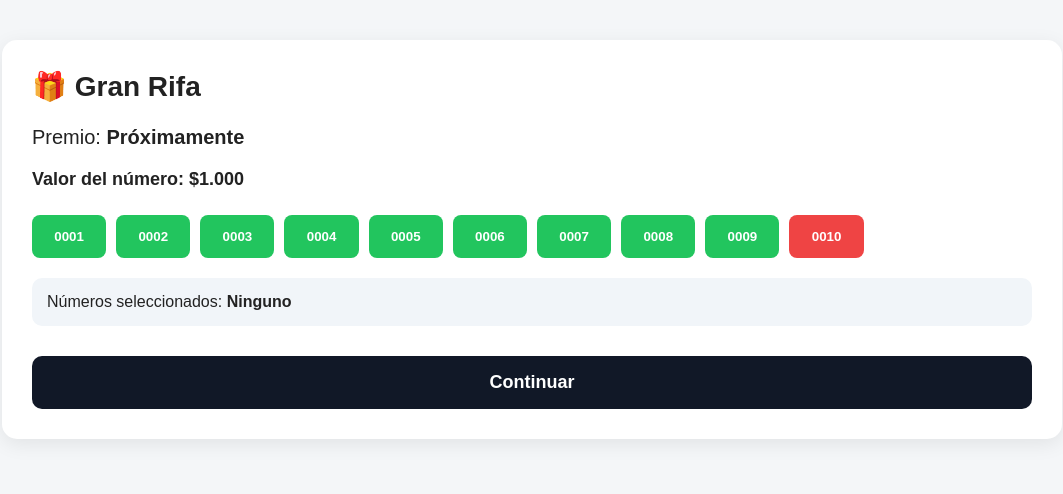
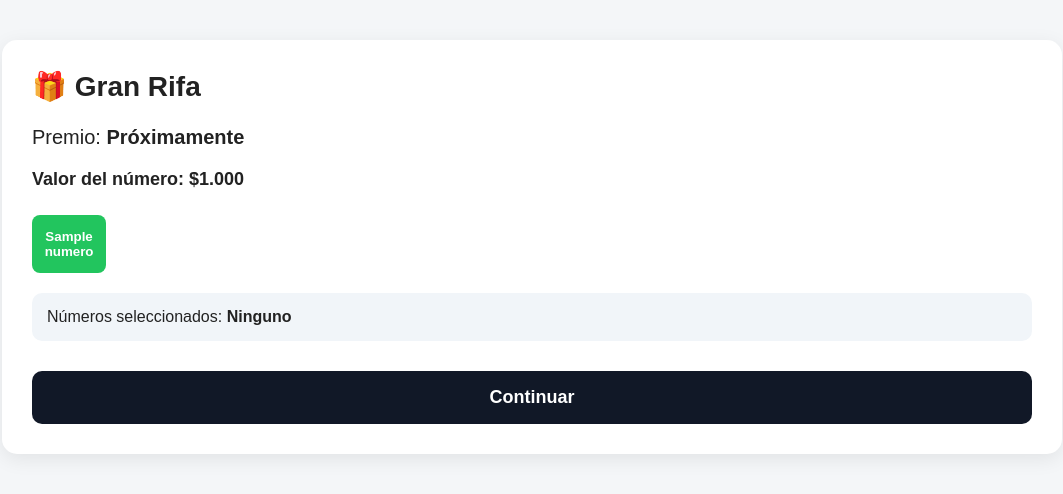
Before and after one commit to zelriicks-web/rifa, a Flask app: template templates/index.html in a window 1280 px wide. Shown: the part 114-608 px from the top of the page, without its empty margins (108-1171 px from the left). Run offline with Flask 3, Linux system fonts and the light colour scheme; the template is opened without the code that fills it: most values are stand-ins (such as "Sample title", 1, 10 or a date in 2020).

Commit message:
Update index.html

```diff
--- a/templates/index.html
+++ b/templates/index.html
@@ -141,20 +141,20 @@
             Valor del número: $1.000
         </div>
 
-        <div class="numeros">
+<div class="numeros">
 
-            <button class="numero" onclick="seleccionar(this)">0001</button>
-            <button class="numero" onclick="seleccionar(this)">0002</button>
-            <button class="numero" onclick="seleccionar(this)">0003</button>
-            <button class="numero" onclick="seleccionar(this)">0004</button>
-            <button class="numero" onclick="seleccionar(this)">0005</button>
-            <button class="numero" onclick="seleccionar(this)">0006</button>
-            <button class="numero" onclick="seleccionar(this)">0007</button>
-            <button class="numero" onclick="seleccionar(this)">0008</button>
-            <button class="numero" onclick="seleccionar(this)">0009</button>
-            <button class="numero vendido">0010</button>
+    {% for numero in numeros %}
 
-        </div>
+        <button
+            class="numero"
+            onclick="seleccionar(this)"
+        >
+            {{ numero }}
+        </button>
+
+    {% endfor %}
+
+</div>
 
         <div class="seleccion-info">
             Números seleccionados:
```
